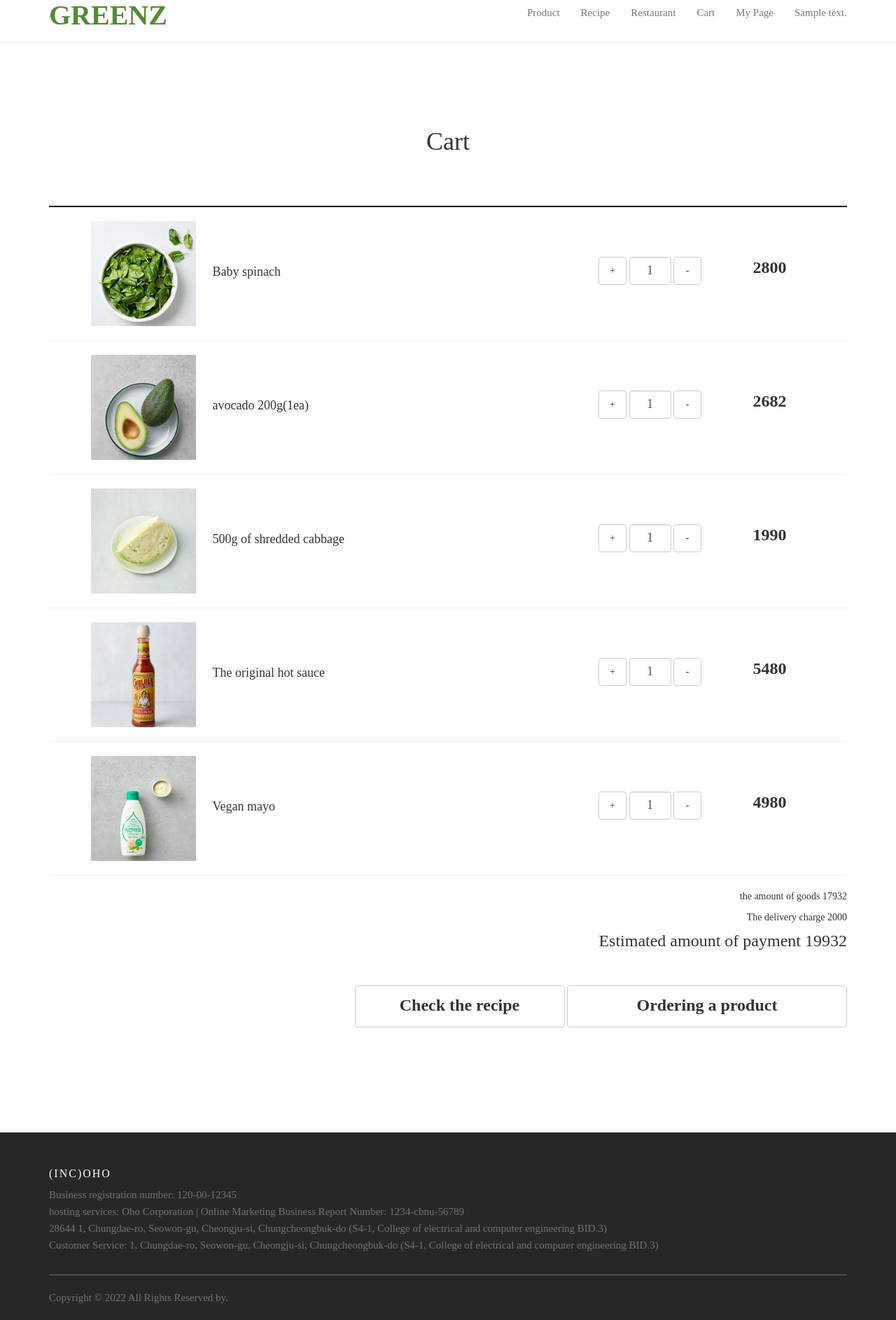
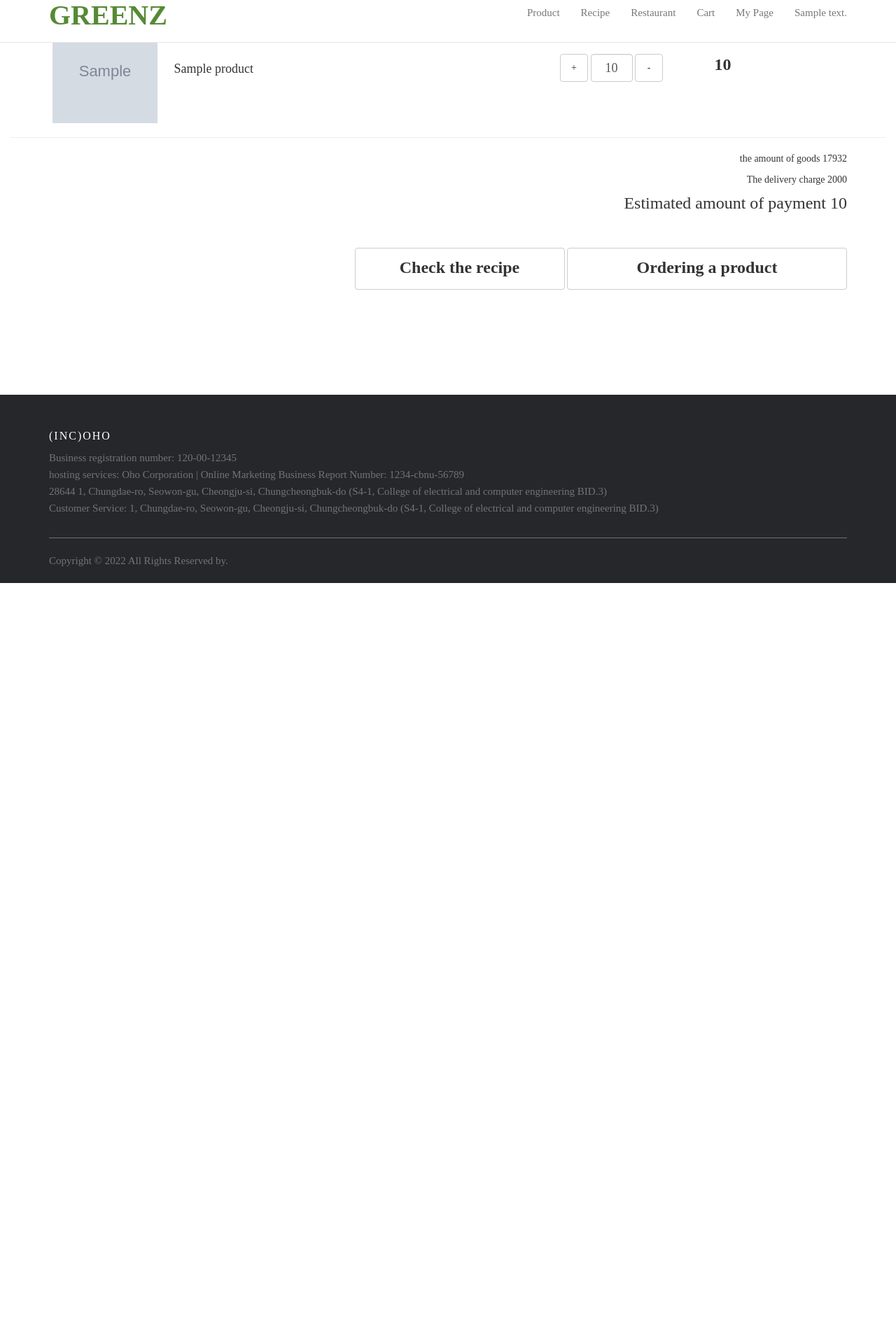
Before and after one commit to 2022-DBMS-project/greenz-back, a Django app: template greenz/templates/cart.html in a window 1280 px wide. Shown: the part 17-1903 px from the top of the page at 70% size. After the commit the page ends 850 px from the top, so only its background shows below. Run offline with Django 4.2, Linux system fonts and the light colour scheme; the template is opened without the code that fills it: most values are stand-ins (such as "Sample title", 1, 10 or a date in 2020); grey boxes marked "Sample" are stand-in pictures; some libraries are stand-ins or nearby versions; some web fonts are replaced.

Commit message:
커밋메시지

```diff
--- a/greenz/templates/cart.html
+++ b/greenz/templates/cart.html
@@ -68,80 +68,91 @@
       </div>
   </nav>
 
+  {% if not cart_items %}
   <div class="container" id="one_line">
     <h1 class="name">Cart</h1>
     <div class="row">
 
+
+            <div class="text-center">
+                <br>
+                <h1 class="text-center">
+                    Your shopping cart is empty.
+                </h1>
+            </div>
+
+        {% else %}
+            {% for cart_item in cart_items %}
                 <div class="col-sm-12">
                     <hr id="hr1">
-    <img class="img" src="/static/src/spinach.jpg" width="150" height="150" class="img-rectangle">
-    <h4 class="cart_name">Baby spinach</h4>
+                    <img class="img" src="{{cart_item.product.image}}" width="150" height="150" class="img-rectangle">
+                    <h4 class="cart_name">{{cart_item.product.name}}</h4>
                     <form class="form-inline sum">
                         <div class="form-group">
-      <button class="btn btn-default sum_button" type ="button" onclick="CalCountplus(1)">+</button>
-      <input type="text" class="form-control" id="cart_count1" value="1" readonly="readonly"/>
+                          <button class="btn btn-default sum_button" type ="button" onclick="{ %url 'cart:add_cart' cart_item.product.id %}">+</button>
+                          <input type="text" class="form-control" id="cart_count1" value="{{cart_item.quantity}}" readonly="readonly"/>
                           <button class="btn btn-default sum_button" type="button" onclick="CalCountminus(1);">-</button>
-      <h4 id="cart_price1">2800</h4>
+                          <h4 id="cart_price1">{{cart_item.sub_total}}</h4>
                         </div>
                     </form>
                     <hr>
                 </div>
-
-    <div class="col-sm-12">
-    <img class="img" src="/static/src/avocado.jpg" width="150" height="150" class="img-rectangle">
-    <h4 class="cart_name">avocado 200g(1ea)</h4>
-    <form class="form-inline sum">
-    <div class="form-group">
-      <button class="btn btn-default sum_button" type ="button" onclick="CalCountplus(2)">+</button>
-      <input type="text" class="form-control" id="cart_count2" value="1" readonly="readonly"/>
-      <button class="btn btn-default sum_button" type="button" onclick="CalCountminus(2);">-</button>
-      <h4 id="cart_price2">2682</h4>
-    </div>
-    </form>
-    <hr>
-    </div>
-
-    <div class="col-sm-12">
-    <img class="img" src="/static/src/cabbage.jpg" width="150" height="150" class="img-rectangle">
-    <h4 class="cart_name">500g of shredded cabbage</h4>
-    <form class="form-inline sum">
-    <div class="form-group">
-      <button class="btn btn-default sum_button" type ="button" onclick="CalCountplus(3)">+</button>
-      <input type="text" class="form-control" id="cart_count3" value="1" readonly="readonly"/>
-      <button class="btn btn-default sum_button" type="button" onclick="CalCountminus(3);">-</button>
-      <h4 id="cart_price3">1990</h4>
-    </div>
-    </form>
-    <hr>
-    </div>
-
-    <div class="col-sm-12">
-    <img class="img" src="/static/src/hot.jpg" width="150" height="150" class="img-rectangle">
-    <h4 class="cart_name">The original hot sauce</h4>
-    <form class="form-inline sum">
-    <div class="form-group">
-      <button class="btn btn-default sum_button" type ="button" onclick="CalCountplus(4)">+</button>
-      <input type="text" class="form-control" id="cart_count4" value="1" readonly="readonly"/>
-      <button class="btn btn-default sum_button" type="button" onclick="CalCountminus(4);">-</button>
-      <h4 id="cart_price4">5480</h4>
-    </div>
-    </form>
-    <hr>
-    </div>
-
-    <div class="col-sm-12">
-    <img class="img" src="/static/src/mayo.jpg" width="150" height="150" class="img-rectangle">
-    <h4 class="cart_name">Vegan mayo</h4>
-    <form class="form-inline sum">
-    <div class="form-group">
-      <button class="btn btn-default sum_button" type ="button" onclick="CalCountplus(5)">+</button>
-      <input type="text" class="form-control" id="cart_count5" value="1" readonly="readonly"/>
-      <button class="btn btn-default sum_button" type="button" onclick="CalCountminus(5);">-</button>
-      <h4 id="cart_price5">4980</h4>
-    </div>
-    </form>
-    <hr>
-    </div>
+            {% endfor %}
+<!--        <div class="col-sm-12">-->
+<!--            <img class="img" src="/static/src/avocado.jpg" width="150" height="150" class="img-rectangle">-->
+<!--            <h4 class="cart_name">avocado 200g(1ea)</h4>-->
+<!--            <form class="form-inline sum">-->
+<!--            <div class="form-group">-->
+<!--              <button class="btn btn-default sum_button" type ="button" onclick="CalCountplus(2)">+</button>-->
+<!--              <input type="text" class="form-control" id="cart_count2" value="1" readonly="readonly"/>-->
+<!--              <button class="btn btn-default sum_button" type="button" onclick="CalCountminus(2);">-</button>-->
+<!--              <h4 id="cart_price2">2682</h4>-->
+<!--            </div>-->
+<!--            </form>-->
+<!--            <hr>-->
+<!--        </div>-->
+<!--    -->
+<!--        <div class="col-sm-12">-->
+<!--            <img class="img" src="/static/src/cabbage.jpg" width="150" height="150" class="img-rectangle">-->
+<!--            <h4 class="cart_name">500g of shredded cabbage</h4>-->
+<!--            <form class="form-inline sum">-->
+<!--            <div class="form-group">-->
+<!--              <button class="btn btn-default sum_button" type ="button" onclick="CalCountplus(3)">+</button>-->
+<!--              <input type="text" class="form-control" id="cart_count3" value="1" readonly="readonly"/>-->
+<!--              <button class="btn btn-default sum_button" type="button" onclick="CalCountminus(3);">-</button>-->
+<!--              <h4 id="cart_price3">1990</h4>-->
+<!--            </div>-->
+<!--            </form>-->
+<!--            <hr>-->
+<!--        </div>-->
+<!--    -->
+<!--        <div class="col-sm-12">-->
+<!--            <img class="img" src="/static/src/hot.jpg" width="150" height="150" class="img-rectangle">-->
+<!--            <h4 class="cart_name">The original hot sauce</h4>-->
+<!--            <form class="form-inline sum">-->
+<!--            <div class="form-group">-->
+<!--              <button class="btn btn-default sum_button" type ="button" onclick="CalCountplus(4)">+</button>-->
+<!--              <input type="text" class="form-control" id="cart_count4" value="1" readonly="readonly"/>-->
+<!--              <button class="btn btn-default sum_button" type="button" onclick="CalCountminus(4);">-</button>-->
+<!--              <h4 id="cart_price4">5480</h4>-->
+<!--            </div>-->
+<!--            </form>-->
+<!--            <hr>-->
+<!--        </div>-->
+<!--    -->
+<!--        <div class="col-sm-12">-->
+<!--            <img class="img" src="/static/src/mayo.jpg" width="150" height="150" class="img-rectangle">-->
+<!--            <h4 class="cart_name">Vegan mayo</h4>-->
+<!--            <form class="form-inline sum">-->
+<!--            <div class="form-group">-->
+<!--              <button class="btn btn-default sum_button" type ="button" onclick="CalCountplus(5)">+</button>-->
+<!--              <input type="text" class="form-control" id="cart_count5" value="1" readonly="readonly"/>-->
+<!--              <button class="btn btn-default sum_button" type="button" onclick="CalCountminus(5);">-</button>-->
+<!--              <h4 id="cart_price5">4980</h4>-->
+<!--            </div>-->
+<!--            </form>-->
+<!--            <hr>-->
+<!--        </div>-->
 
     </div>
 </div>
@@ -149,14 +160,16 @@
   <div class="container" id="two_line">
     <p style="display: inline;"> the amount of goods <p style="display: inline;" id="sk">17932</p></p>
     <p style="display: inline;"> The delivery charge <p style="display: inline;">2000</p></p>
-    <h3 style="display: inline;"> Estimated amount of payment <p style="display: inline;" id="result_price">19932</p></h3>
+    <h3 style="display: inline;"> Estimated amount of payment <p style="display: inline;" id="result_price">{{ total }}</p></h3>
   </div>
 
   <div class="container" id="three_line">
     <a id="jm1" onclick="recipe()" class="btn btn-default">Check the recipe</a>
-    <a id="jm" href="../templates/buy.html" class="btn btn-default">Ordering a product</a>
+    <a id="jm" href="{% url 'buy' %}" class="btn btn-default">Ordering a product</a>
 
   </div>
+
+  {% endif %}
 
   <footer class="site-footer">
         <div class="container">
--- a/greenz/urls.py
+++ b/greenz/urls.py
@@ -16,6 +16,8 @@ urlpatterns = [
     path('login/', views.login, name='login'),
     path('join_view', views.join_view, name='join'),
     path('login_view', views.login_view, name='login'),
+    path('add/<int:product_id>/', views.add_cart, name='add_cart'),
+    path('', views.cart_detail, name='cart_detail')
 
 ]
 
```
Also changed, not shown: greenz/models.py (+9 -0 lines), greenz/views.py (+49 -1 lines), greenz/migrations/0001_initial.py. Lines whose indentation alone changed are shown as unchanged.
